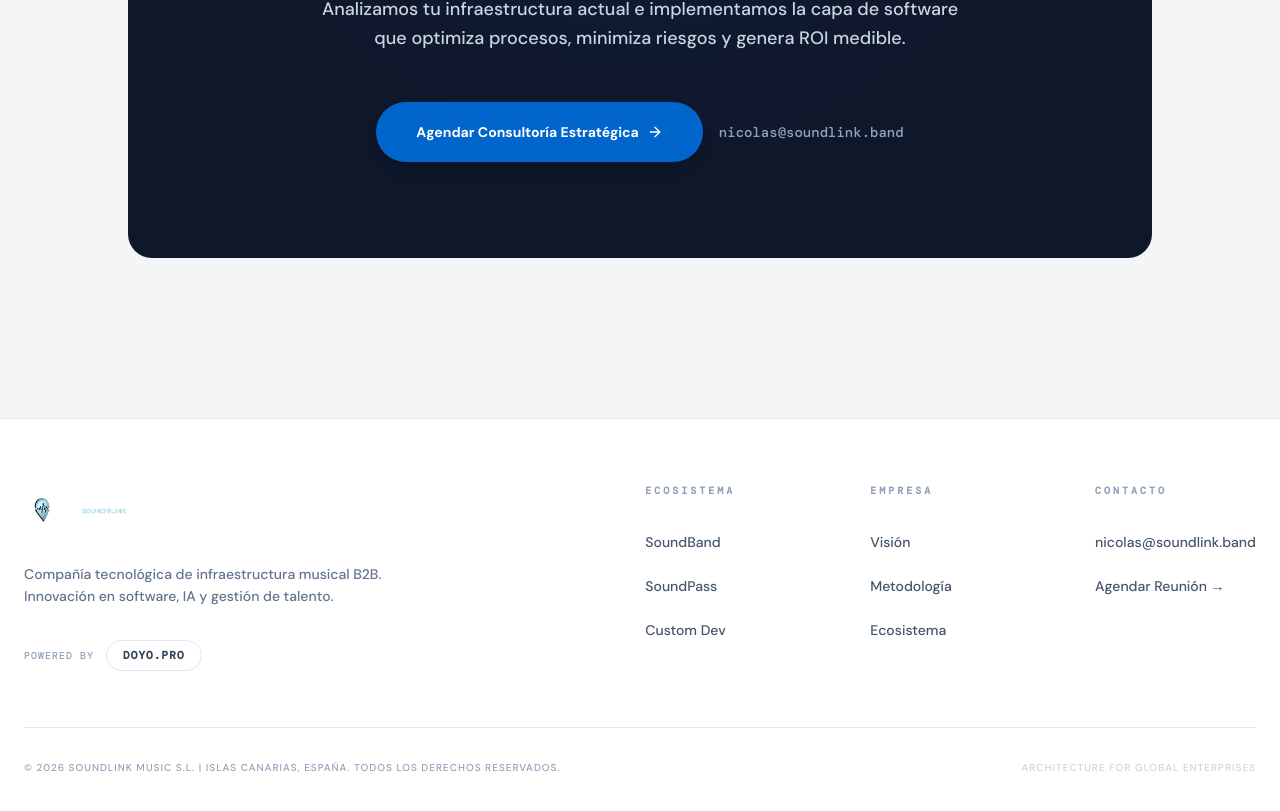
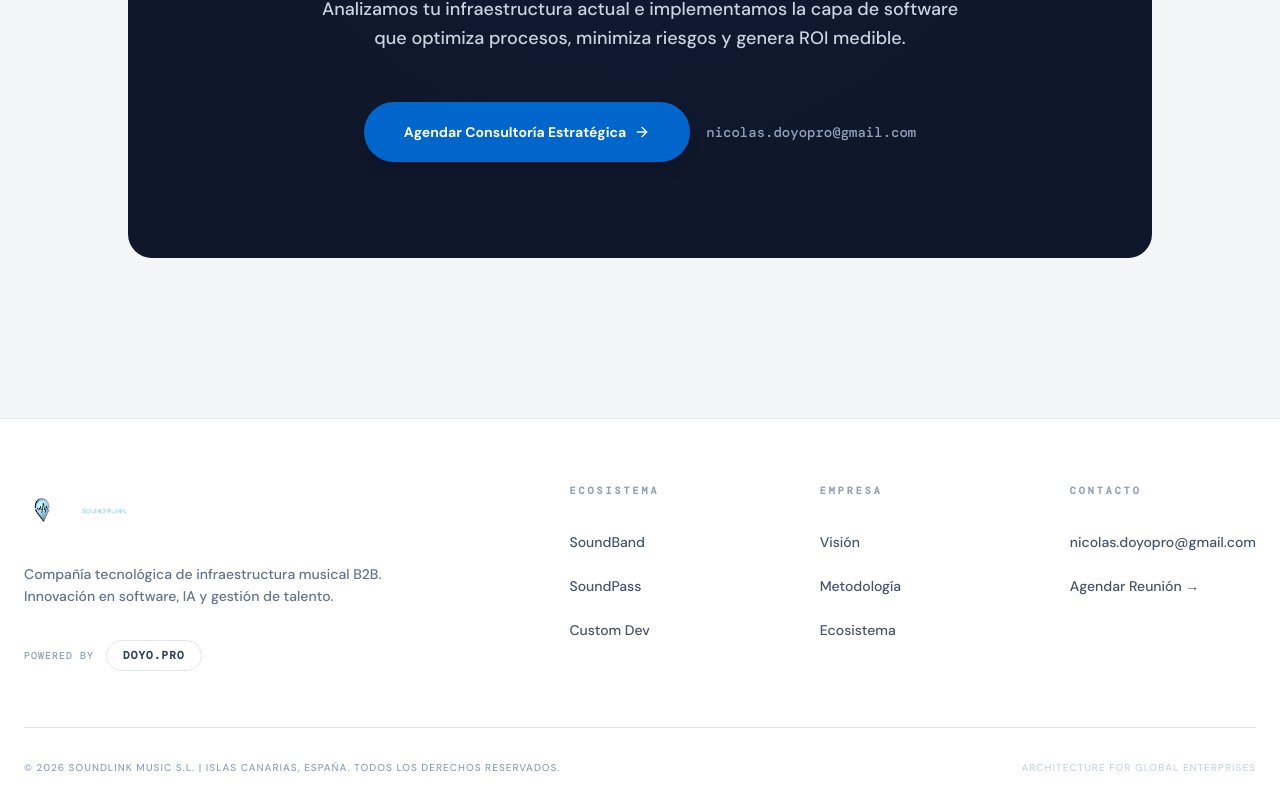
Before and after one commit to doyopro/soundlink-landing, a Next.js app: page /1 in a window 1280 px wide. Shown: the part 7000-7811 px from the top of the page. Built offline with nearby package versions, Linux system fonts and the light colour scheme.

Commit message:
chore: update contact email and calendar links

```diff
--- a/src/app/[locale]/(marketing)/page.tsx
+++ b/src/app/[locale]/(marketing)/page.tsx
@@ -131,7 +131,7 @@ const dict = {
       title2: "en la industria musical.",
       desc: "Analizamos tu infraestructura actual e implementamos la capa de software que optimiza procesos, minimiza riesgos y genera ROI medible.",
       btn: "Agendar Consultoría Estratégica",
-      contact: "nicolas@soundlink.band"
+      contact: "nicolas.doyopro@gmail.com"
     },
     footer: {
       text: "Compañía tecnológica de infraestructura musical B2B. Innovación en software, IA y gestión de talento.",
@@ -258,7 +258,7 @@ const dict = {
       title2: "in the music industry.",
       desc: "We analyze your current infrastructure and implement the software layer that optimizes processes, minimizes risks, and generates measurable ROI.",
       btn: "Book Strategic Consulting",
-      contact: "nicolas@soundlink.band"
+      contact: "nicolas.doyopro@gmail.com"
     },
     footer: {
       text: "B2B music infrastructure technology company. Innovation in software, AI, and talent management.",
@@ -411,7 +411,7 @@ export default function SoundLinkCorporate() {
                 </button>
               ))}
             </div>
-            <Link href="https://calendar.app.google/mpwxXhzTB7xB5Tfx9" target="_blank"
+            <Link href="https://calendar.app.google/Q16M9dC7ftEJdLsx5" target="_blank"
               className="hidden md:flex items-center gap-2 px-5 py-2.5 bg-slate-900 text-white text-[11px] font-bold uppercase tracking-widest rounded-full hover:bg-[#0066CC] transition-colors shadow-sm">
               {t.nav.demo}
             </Link>
@@ -661,7 +661,7 @@ export default function SoundLinkCorporate() {
               <p className="text-base text-slate-500 leading-relaxed font-medium mb-10 max-w-lg">
                 {t.market.insight}
               </p>
-              <Link href="https://calendar.app.google/mpwxXhzTB7xB5Tfx9" target="_blank"
+              <Link href="https://calendar.app.google/Q16M9dC7ftEJdLsx5" target="_blank"
                 className="inline-flex items-center gap-2 text-slate-900 font-bold text-sm hover:text-[#0066CC] transition-colors uppercase tracking-wider">
                 Analizar tu oportunidad <ArrowRight className="w-4 h-4" />
               </Link>
@@ -757,7 +757,7 @@ export default function SoundLinkCorporate() {
                   {t.cta.desc}
                 </p>
                 <div className="flex flex-col sm:flex-row gap-4 justify-center items-center">
-                  <Link href="https://calendar.app.google/mpwxXhzTB7xB5Tfx9" target="_blank"
+                  <Link href="https://calendar.app.google/Q16M9dC7ftEJdLsx5" target="_blank"
                     className="flex items-center gap-2 px-10 py-5 bg-[#0066CC] text-white rounded-full font-bold text-sm hover:bg-blue-500 transition-colors shadow-lg">
                     {t.cta.btn} <ArrowRight className="w-4 h-4" />
                   </Link>
@@ -812,8 +812,8 @@ export default function SoundLinkCorporate() {
                 },
                 {
                   title: "Contacto", links: [
-                    ["nicolas@soundlink.band", "mailto:nicolas@soundlink.band"],
-                    ["Agendar Reunión →", "https://calendar.app.google/mpwxXhzTB7xB5Tfx9"]
+                    ["nicolas.doyopro@gmail.com", "mailto:nicolas.doyopro@gmail.com"],
+                    ["Agendar Reunión →", "https://calendar.app.google/Q16M9dC7ftEJdLsx5"]
                   ]
                 }
               ].map(({ title, links }) => (
--- a/src/app/[locale]/investors/page.tsx
+++ b/src/app/[locale]/investors/page.tsx
@@ -546,7 +546,7 @@ export default function InvestorsPageV4() {
                         {isES ? "Presentación Privada · No Distribuir" : "Private Presentation · Do Not Distribute"}
                     </span>
                     <Link
-                        href="https://calendar.app.google/mpwxXhzTB7xB5Tfx9"
+                        href="https://calendar.app.google/Q16M9dC7ftEJdLsx5"
                         target="_blank"
                         className="flex items-center gap-1.5 px-4 py-1.5 rounded-full bg-blue-600 hover:bg-blue-500 transition-colors text-xs font-semibold"
                     >
@@ -1123,14 +1123,14 @@ export default function InvestorsPageV4() {
 
                     <div className="flex flex-col sm:flex-row gap-3 justify-center mb-14">
                         <Link
-                            href="mailto:nicolas@soundlink.band"
+                            href="mailto:nicolas.doyopro@gmail.com"
                             className="inline-flex items-center justify-center gap-2 px-8 py-4 bg-white text-black font-bold rounded-full hover:bg-blue-500 hover:text-white transition-all text-sm"
                         >
                             <Mail className="w-4 h-4" />
-                            nicolas@soundlink.band
+                            nicolas.doyopro@gmail.com
                         </Link>
                         <Link
-                            href="https://calendar.app.google/mpwxXhzTB7xB5Tfx9"
+                            href="https://calendar.app.google/Q16M9dC7ftEJdLsx5"
                             target="_blank"
                             className="inline-flex items-center justify-center gap-2 px-8 py-4 border border-[#1f2937] text-white font-semibold rounded-full hover:border-blue-500/50 transition-all text-sm"
                         >
```
